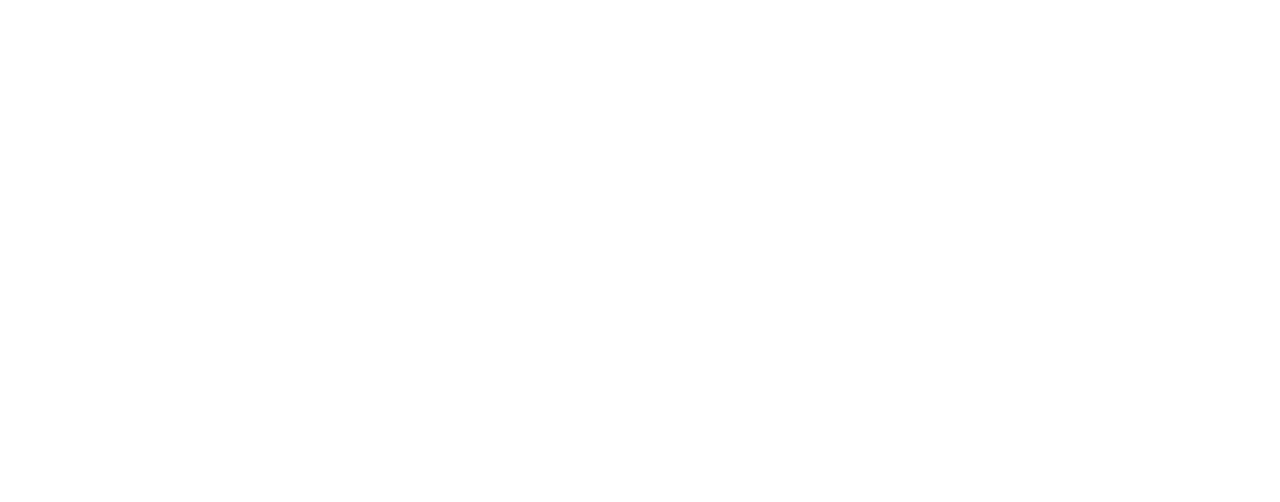
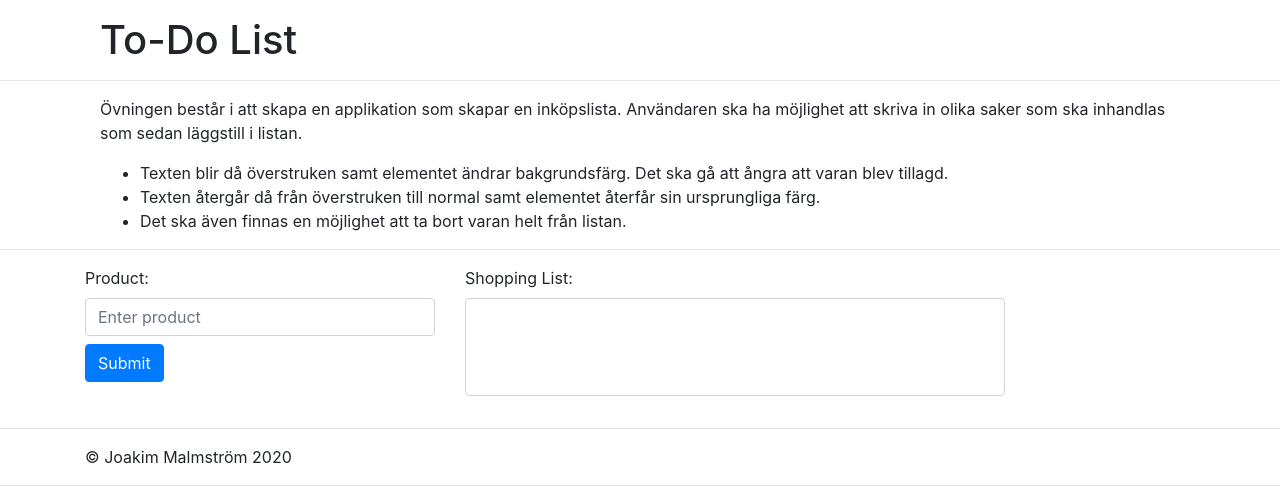
Before and after one commit to Joakimmalmstrom/ToDo-List_JoakimMalmstrom, a plain HTML site: page index.html in a window 1280 px wide. Drawn offline with nearby package versions, Linux system fonts and the light colour scheme.

Commit message:
User Input works

```diff
--- a/index.html
+++ b/index.html
@@ -1,14 +1,68 @@
 <!DOCTYPE html>
 <html lang="en">
+
 <head>
     <meta charset="UTF-8">
     <meta name="viewport" content="width=device-width, initial-scale=1.0">
-    <title>Document</title>
+    <title>To-Do List</title>
     <link rel="stylesheet" href="style.css">
-    <link rel="stylesheet" href="https://stackpath.bootstrapcdn.com/bootstrap/4.5.2/css/bootstrap.min.css" integrity="sha384-JcKb8q3iqJ61gNV9KGb8thSsNjpSL0n8PARn9HuZOnIxN0hoP+VmmDGMN5t9UJ0Z" crossorigin="anonymous">
+    <link rel="stylesheet" href="https://stackpath.bootstrapcdn.com/bootstrap/4.5.2/css/bootstrap.min.css"
+        integrity="sha384-JcKb8q3iqJ61gNV9KGb8thSsNjpSL0n8PARn9HuZOnIxN0hoP+VmmDGMN5t9UJ0Z" crossorigin="anonymous">
 </head>
+
 <body>
+    <div class="container">
+        <div class="col-12 mt-3">
+            <header>
+                <h1>To-Do List</h1>
+            </header>
+        </div>
+    </div>
+    <!--End of header container-->
+    <hr>
+    <div class="container">
+        <div class="col-12">
+            <p>Övningen består i att skapa en applikation som skapar en inköpslista. Användaren ska ha möjlighet att
+                skriva in olika saker som ska inhandlas som sedan läggstill i listan.</p>
+            <ul>
+                <li>Texten blir då överstruken samt elementet ändrar bakgrundsfärg. Det ska gå att ångra att varan blev
+                    tillagd.</li>
+                <li>Texten återgår då från överstruken till normal samt elementet återfår sin ursprungliga färg.</li>
+                <li>Det ska även finnas en möjlighet att ta bort varan helt från listan.</li>
+            </ul>
+        </div>
+    </div>
+    <!--End of info container-->
+    <hr>
+    <div class="container">
+        <div class="row">
+            <div class="col-4">
+                <form class="form-group">
+                    <label for="product" class="mr-sm-2 mb-2">Product: </label>
+                    <input type="text" class="form-control mr-sm-2 mb-2" placeholder="Enter product" id="product">
+                    <button id="my-submit" type="button" class="btn btn-primary mr-sm-2 mb-2">Submit</button>
+                </form>
+            </div>
+            <div class="col-6">
+                <div class="form-group">
+                    <label for="shop-list">Shopping List:</label>
+                    <select multiple class="form-control" id="my-select" name="sellist2"></select>
+                </div>
+            </div>
+        </div>
+    </div>
+    <!--End of main container-->
+    <hr>
+    <div class="container">
+        <footer>
+            <p>&copy; Joakim Malmström 2020</p>
+        </footer>
+    </div>
+    <!--End of footer container-->
+    <hr>
+
 
     <script src="shopping.js"></script>
 </body>
+
 </html>
--- a/shopping.js
+++ b/shopping.js
@@ -0,0 +1,38 @@
+const submitButton = document.getElementById("my-submit");
+const selectBox = document.getElementById("my-select");
+
+submitButton.addEventListener("click", function() {
+
+    const userInput = document.getElementById("product").value;
+
+    // Create option element
+    let opt = document.createElement("option");
+    opt.setAttribute("value", "input-product");
+    // Create text node with the user input || Assign text to option element
+    let input = document.createTextNode(userInput);
+    opt.appendChild(input);
+    // Add the option element to the select box
+    selectBox.appendChild(opt);
+});
+
+
+
+// BUTTON CLICK
+
+// const button = document.getElementById("buttonID");
+
+// button.addEventListener("click", function() {
+
+//     const review = document.getElementById("review");
+
+//     if (review.classList.contains("d-none"))
+//     {
+//         review.classList.remove("d-none");
+//         button.textContent = "Close Review";
+//     }
+//     else
+//     {
+//         review.classList.add("d-none");
+//         button.textContent = "Open Review";
+//     }
+// });
```
